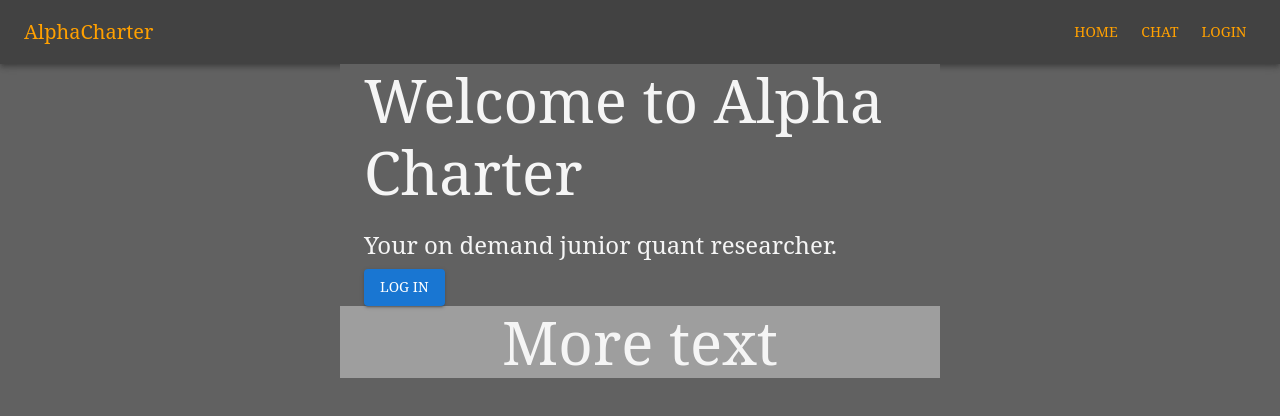
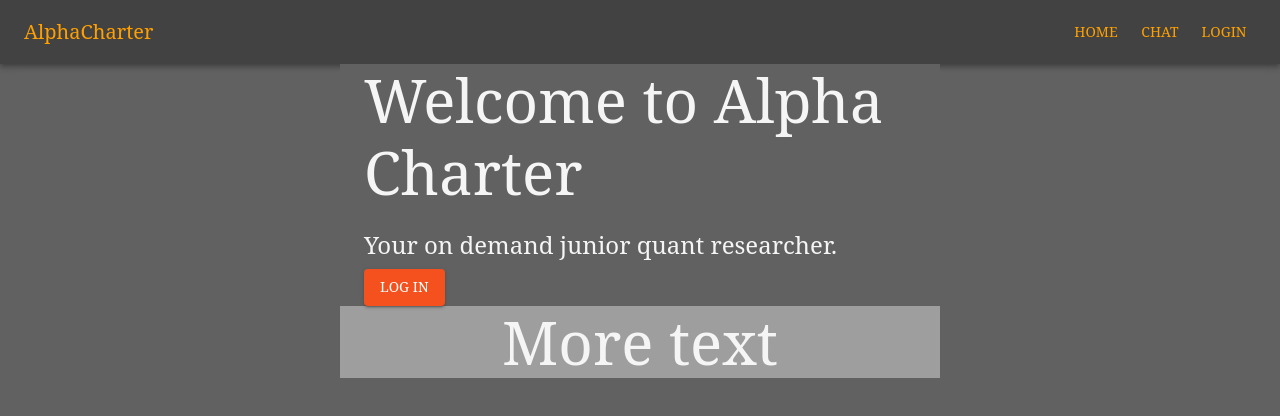
Before and after one commit to SailingSF/alphacharter-frontend, a React (Create React App) app: page / in a window 1280 px wide. Shown: the top 416 px of the page. Built offline with nearby package versions, Linux system fonts and the light colour scheme.

Commit message:
change main colors to orange

```diff
--- a/src/theme.js
+++ b/src/theme.js
@@ -3,8 +3,8 @@ import { createTheme } from '@mui/material/styles';
 const theme = createTheme({
   palette: {
     primary: {
-      main: '#1976d2',
-      mainVariant: '#64B5F6' //blue 300
+      main: '#F4511E', //deep orange 600
+      mainVariant: '#D84315', //deep orange 800
     },
     secondary: {
       main: '#dc004e',
```
